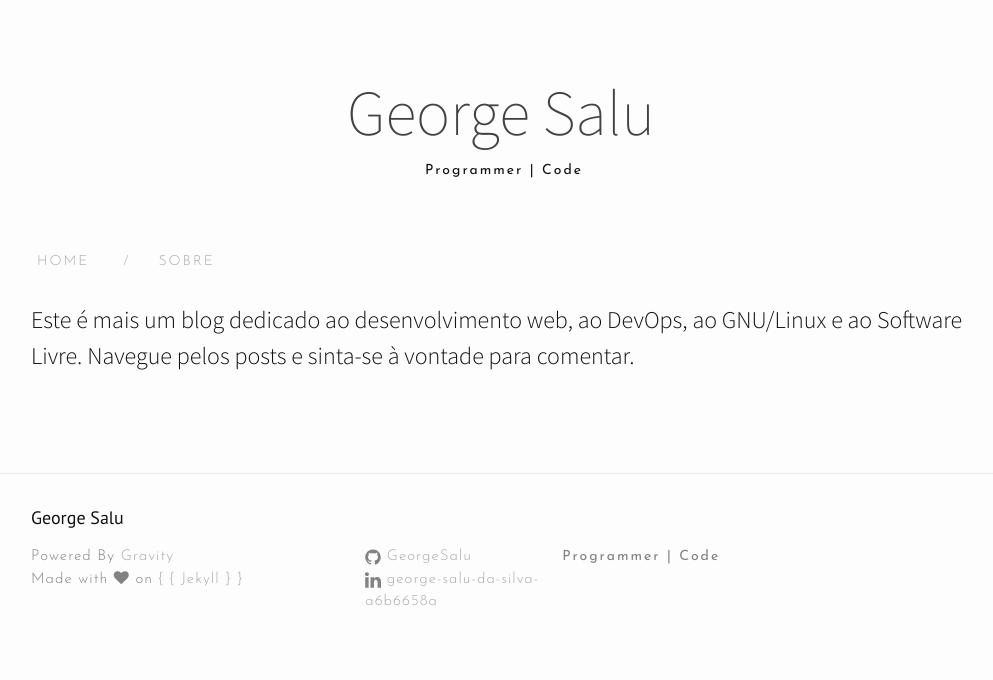
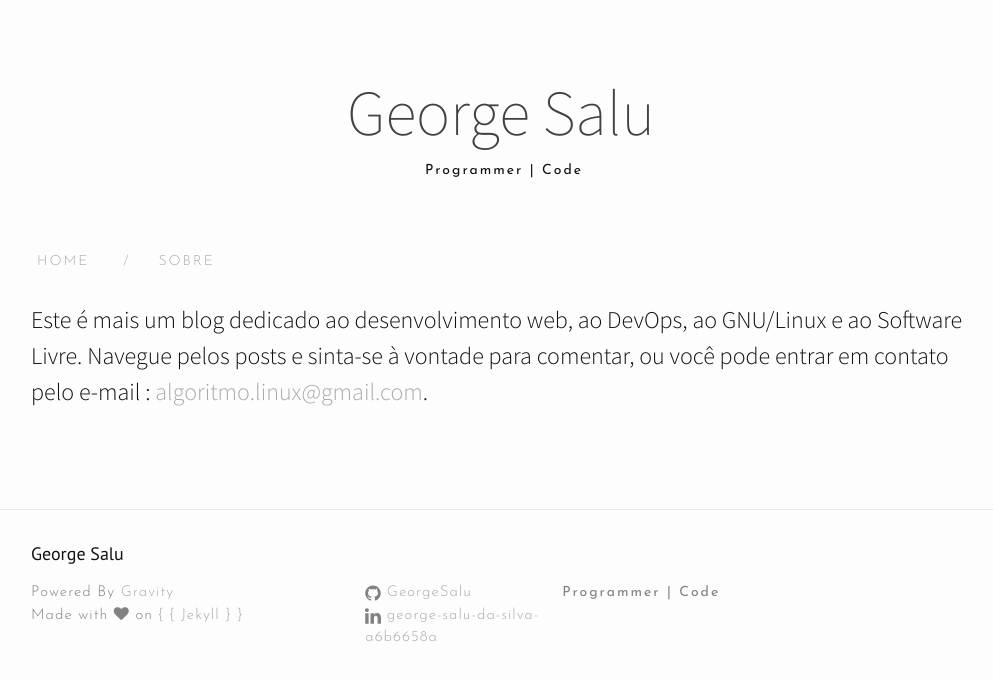
Before and after one commit to GeorgeSalu/georgesalu.github.io, a Jekyll site: the page built from sobre.md, in a window 1280 px wide. Shown: the top 680 px of the page, without its empty margins (139-1132 px from the left). Built offline with Jekyll 4.4.1, drawn with Linux system fonts in a browser that asks for light colours; nearby versions of some CDN libraries.

Commit message:
incluindo email de contato

```diff
--- a/sobre.md
+++ b/sobre.md
@@ -4,4 +4,4 @@ title : Sobre
 permalink: /sobre
 ---
 
-Este é mais um blog dedicado ao desenvolvimento web, ao DevOps, ao GNU/Linux e ao Software Livre. Navegue pelos posts e sinta-se à vontade para comentar.
+Este é mais um blog dedicado ao desenvolvimento web, ao DevOps, ao GNU/Linux e ao Software Livre. Navegue pelos posts e sinta-se à vontade para comentar, ou você pode entrar em contato pelo e-mail : [algoritmo.linux@gmail.com](mailto:algoritmo.linux@gmail.com).
```
Also changed, not shown: 2 other files.
